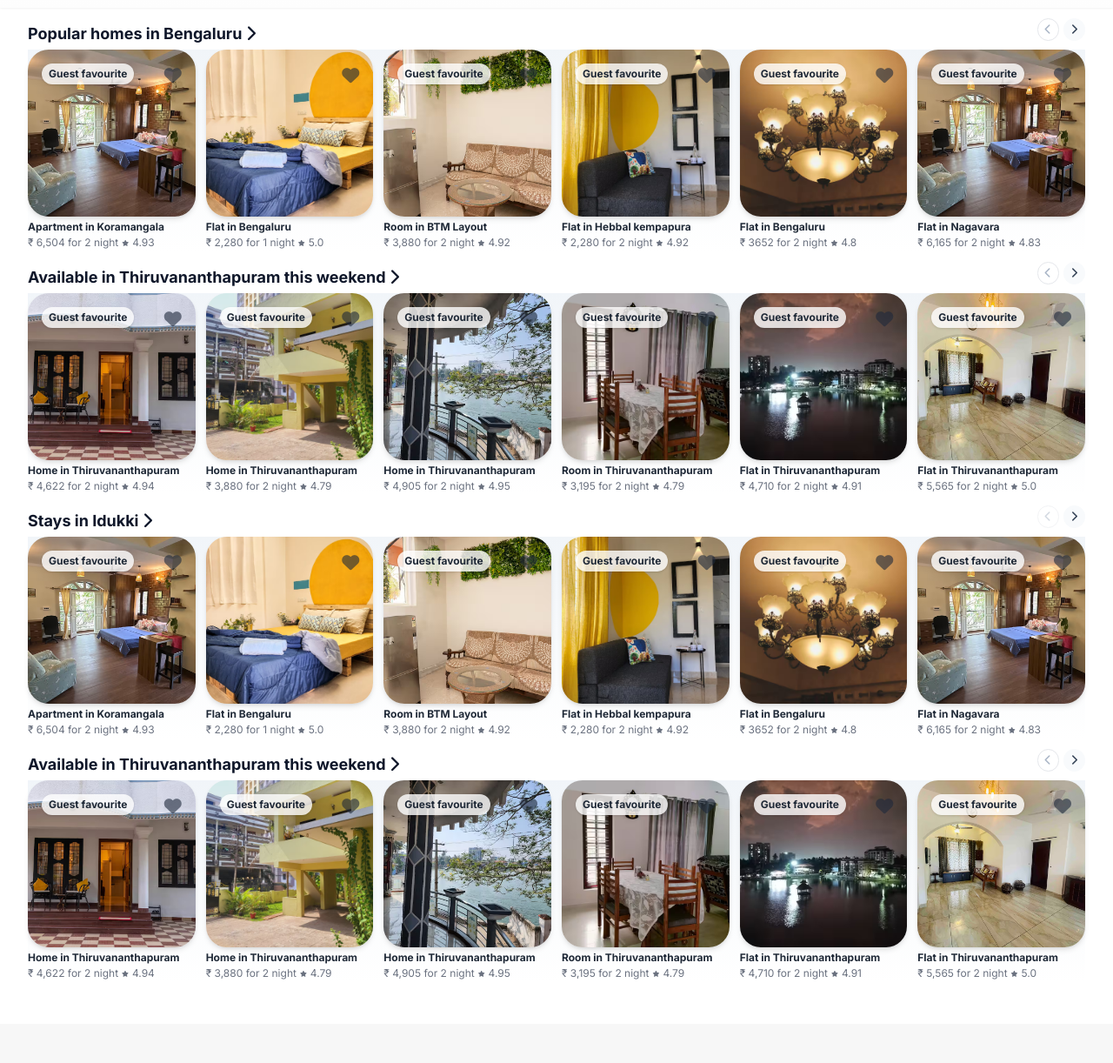
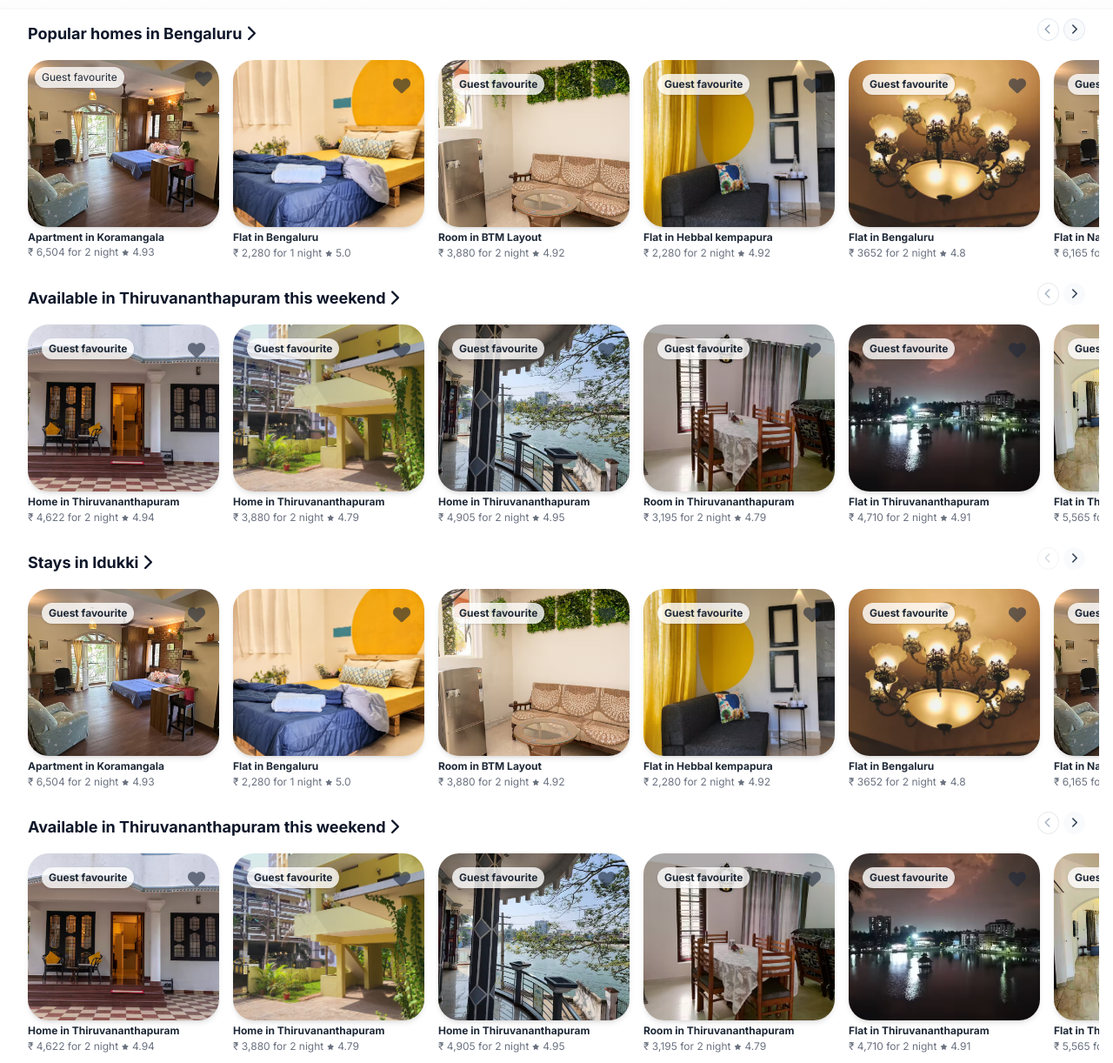
Before and after one commit to Devaduth/airbnb-internship-learning--project, a website: page docs/index.html in a window 1280 px wide. Shown: the part 71-1293 px from the top of the page at 87% size. Drawn offline with nearby package versions, Linux system fonts and the light colour scheme; a web font is replaced by a local one.

Commit message:
Horizontal scroll for tiles enableld

```diff
--- a/docs/index.html
+++ b/docs/index.html
@@ -24,23 +24,35 @@
             font-weight: auto;
             font-style: normal;
         }
+
+        .scrollbar-hidden::-webkit-scrollbar {
+            display: none;
+        }
+
+        .scrollbar-hidden {
+            -ms-overflow-style: none;
+            /* IE/Edge */
+            scrollbar-width: none;
+            /* Firefox */
+        }
     </style>
 </head>
 
 <body>
     <header class="sticky top-0 z-50">
-         <!-- top nav Mobile and tablet view -->
+        <!-- top nav Mobile and tablet view -->
         <div
             class=" flex flex-col lg:hidden justify-center items-center bg-gradient-to-t from-[#fdfdfd] to-white shadow-sm  w-full px-9 pt-4">
             <div
                 class="flex flex-row items-center justify-center  rounded-full shadow-md border border-gray-100 w-full py-3">
-                <button><i class="fa-solid text-xs fa-magnifying-glass"> </i><span class="text-xs font-semibold ml-3"> Start Your
+                <button><i class="fa-solid text-xs fa-magnifying-glass"> </i><span class="text-xs font-semibold ml-3">
+                        Start Your
                         Search</span></button>
             </div>
             <div class="flex justify-around w-full max-w-xl space-x-10 mx-auto mt-3">
                 <button class="text-xs border-b-2 text-slate-500 border-gray-950">Homes</button>
                 <button class="text-xs text-slate-500">Experiences</button>
-                <button  class="text-xs text-slate-500">Services</button>
+                <button class="text-xs text-slate-500">Services</button>
             </div>
 
         </div>
@@ -85,49 +97,43 @@
     <main>
         <!-- hotels -->
         <!-- Bengaluru -->
-        <div class="px-4 ">
-            <div class="flex items-center px-4 items-center justify-between whitespace-nowrap">
-                <h1 class="text  mt-4 mb-1 text-slate-900 font-bold text-lg ">Popular homes in Bengaluru <i
-                        class="fa-solid fa-chevron-right"></i> </h1>
+        <div class="px-4">
+            <div class="flex items-center px-4 justify-between whitespace-nowrap">
+                <h1 class="mt-4 mb-1 text-slate-900 font-bold text-lg">
+                    Popular homes in Bengaluru
+                    <i class="fa-solid fa-chevron-right"></i>
+                </h1>
                 <div>
-                    <button class="border-[1px] opacity-90bg-white py-1 px-2 text-slate-400 rounded-full text-xs">
-                        <i class="fa-solid text-xs opacity-80 fa-chevron-left"></i>
+                    <button class="border border-slate-200 py-1 px-2 text-slate-400 rounded-full text-xs">
+                        <i class="fa-solid fa-chevron-left"></i>
                     </button>
-                    <button class="border border-slate-50 py-1 px-2 text-slate-700 bg-slate-50 rounded-full text-xs ">
+                    <button class="border border-slate-200 py-1 px-2 text-slate-700 bg-slate-50 rounded-full text-xs">
                         <i class="fa-solid fa-chevron-right"></i>
                     </button>
                 </div>
             </div>
-            <div
-                class="grid grid-cols-2 md:grid-cols-4 lg:grid-cols-6 gap-3  mx-4 bg-gradient-to-b from-slate-100 to-white">
-                <div class="hotel-card flex flex-col items-start justify-start w-full">
+
+            <div class="flex overflow-x-auto space-x-4 px-4 py-3 scrollbar-hidden">
+                <div class="hotel-card flex-shrink-0 w-[220px] flex flex-col items-start justify-start">
                     <div class="relative w-full rounded-3xl overflow-hidden shadow-md">
-                        <!-- Img -->
                         <img src="static/apartments/Bengaluru_1.avif" alt="Cottage" class="w-full h-48 object-cover" />
-
-                        <!-- guest fav -->
                         <div
-                            class="absolute  font-bold top-2 left-2 bg-white bg-opacity-80 text-gray-800 text-xs px-2 m-2 py-1 rounded-full shadow">
+                            class="absolute top-2 left-2 bg-white bg-opacity-80 text-gray-800 text-xs px-2 py-1 rounded-full shadow">
                             <button>Guest favourite</button>
                         </div>
-
-                        <!-- heart -->
-                        <div class="absolute top-2 m-2  right-2">
-                            <button class="fav-btn"><i
-                                    class="fav-icon fa-solid fa-heart text-xl text-slate-800 opacity-60 transition-colors duration-100"></i></button>
+                        <div class="absolute top-2 right-2">
+                            <button><i class="fa-solid fa-heart text-xl text-slate-800 opacity-60"></i></button>
                         </div>
                     </div>
                     <h1 class="text-xs font-bold text-gray-800 mt-1">Apartment in Koramangala</h1>
-                    <div class="details flex justify-start space-x-1 items-center w-full text-sm ">
-                        <p class="text-gray-500 text-[12px]">&#8377; 6,504 for 2 night</p>
-                        <p class="flex items-center gap-1 text-[12px] text-gray-500">
-                            <i class="fa-solid fa-star text-[7px] text-gray-500"></i> 4.93
-                        </p>
+                    <div class="details flex space-x-1 text-[12px] text-gray-500 w-full">
+                        <p>&#8377; 6,504 for 2 night</p>
+                        <p class="flex items-center gap-1"><i class="fa-solid fa-star text-[7px]"></i> 4.93</p>
                     </div>
                 </div>
 
-                <div class="hotel-card flex flex-col items-start justify-start w-full">
-                    <div class="relative w-full rounded-3xl overflow-hidden shadow-md">
+                <div class="hotel-card flex-shrink-0 w-[220px] flex flex-col items-start justify-start">
+                    <div class="relative w-full rounded-3xl overflow-hidden scrollbar-hide shadow-md">
                         <!-- Img -->
                         <img src="static/apartments/bengaluru_2.avif" alt="Cottage" class="w-full h-48 object-cover" />
 
@@ -146,7 +152,7 @@
                     </div>
                 </div>
 
-                <div class="hotel-card flex flex-col items-start justify-start w-full">
+                <div class="hotel-card flex-shrink-0 w-[220px] flex flex-col items-start justify-start">
                     <div class="relative w-full rounded-3xl overflow-hidden shadow-md">
                         <!-- Img -->
                         <img src="static/apartments/bengaluru_3.avif" alt="Cottage" class="w-full h-48 object-cover" />
@@ -172,7 +178,7 @@
                     </div>
                 </div>
 
-                <div class="hotel-card flex flex-col items-start justify-start w-full">
+                <div class="hotel-card flex-shrink-0 w-[220px] flex flex-col items-start justify-start">
                     <div class="relative w-full rounded-3xl overflow-hidden shadow-md">
                         <!-- Img -->
                         <img src="static/apartments/bengaluru_4.avif" alt="Cottage" class="w-full h-48 object-cover" />
@@ -198,7 +204,7 @@
                     </div>
                 </div>
 
-                <div class="hotel-card flex flex-col items-start justify-start w-full">
+                <div class="hotel-card flex-shrink-0 w-[220px] flex flex-col items-start justify-start">
                     <div class="relative w-full rounded-3xl overflow-hidden shadow-md">
                         <!-- Img -->
                         <img src="static/apartments/bengaluru_5.avif" alt="Cottage" class="w-full h-48 object-cover" />
@@ -224,7 +230,7 @@
                     </div>
                 </div>
 
-                <div class="hotel-card flex flex-col items-start justify-start w-full">
+                <div class="hotel-card flex-shrink-0 w-[220px] flex flex-col items-start justify-start">
                     <div class="relative w-full rounded-3xl overflow-hidden shadow-md">
                         <!-- Img -->
                         <img src="static/apartments/Bengaluru_1.avif" alt="Cottage" class="w-full h-48 object-cover" />
@@ -255,7 +261,7 @@
 
         <!-- Thiruvananthapuram -->
         <div class="px-4">
-            <div class="flex items-center px-4 items-center justify-between ">
+            <div class="flex items-center px-4 justify-between whitespace-nowrap">
                 <h1 class="text  mt-4 mb-1 text-slate-900 font-bold text-lg ">Available in Thiruvananthapuram this
                     weekend <i class="fa-solid fa-chevron-right"></i>
                 </h1>
@@ -268,9 +274,9 @@
                     </button>
                 </div>
             </div>
-            <div
-                class="grid grid-cols-2 md:grid-cols-4 lg:grid-cols-6 gap-3  mx-4 bg-gradient-to-b from-slate-100 to-white">
-                <div class="hotel-card flex flex-col items-start justify-start w-full">
+
+            <div class="flex overflow-x-auto space-x-4 px-4 py-3 scrollbar-hidden">
+                <div class="hotel-card flex-shrink-0 w-[220px] flex flex-col items-start justify-start">
                     <div class="relative w-full rounded-3xl overflow-hidden shadow-md">
                         <!-- Img -->
                         <img src="static/apartments/tvm_1.avif" alt="Cottage" class="w-full h-48 object-cover" />
@@ -296,7 +302,7 @@
                     </div>
                 </div>
 
-                <div class="hotel-card flex flex-col items-start justify-start w-full">
+                <div class="hotel-card flex-shrink-0 w-[220px] flex flex-col items-start justify-start">
                     <div class="relative w-full rounded-3xl overflow-hidden shadow-md">
                         <!-- Img -->
                         <img src="static/apartments/tvm_2.avif" alt="Cottage" class="w-full h-48 object-cover" />
@@ -322,7 +328,7 @@
                     </div>
                 </div>
 
-                <div class="hotel-card flex flex-col items-start justify-start w-full">
+                <div class="hotel-card flex-shrink-0 w-[220px] flex flex-col items-start justify-start">
                     <div class="relative w-full rounded-3xl overflow-hidden shadow-md">
                         <!-- Img -->
                         <img src="static/apartments/tvm_3.avif" alt="Cottage" class="w-full h-48 object-cover" />
@@ -348,7 +354,7 @@
                     </div>
                 </div>
 
-                <div class="hotel-card flex flex-col items-start justify-start w-full">
+                <div class="hotel-card flex-shrink-0 w-[220px] flex flex-col items-start justify-start">
                     <div class="relative w-full rounded-3xl overflow-hidden shadow-md">
                         <!-- Img -->
                         <img src="static/apartments/tvm_4.avif" alt="Cottage" class="w-full h-48 object-cover" />
@@ -374,7 +380,7 @@
                     </div>
                 </div>
 
-                <div class="hotel-card flex flex-col items-start justify-start w-full">
+                <div class="hotel-card flex-shrink-0 w-[220px] flex flex-col items-start justify-start">
                     <div class="relative w-full rounded-3xl overflow-hidden shadow-md">
                         <!-- Img -->
                         <img src="static/apartments/tvm_5.avif" alt="Cottage" class="w-full h-48 object-cover" />
@@ -400,7 +406,7 @@
                     </div>
                 </div>
 
-                <div class="hotel-card flex flex-col items-start justify-start w-full">
+                <div class="hotel-card flex-shrink-0 w-[220px] flex flex-col items-start justify-start">
                     <div class="relative w-full rounded-3xl overflow-hidden shadow-md">
                         <!-- Img -->
                         <img src="static/apartments/tvm_6.avif" alt="Cottage" class="w-full h-48 object-cover" />
@@ -430,7 +436,7 @@
 
         <!-- Bengaluru -->
         <div class="px-4">
-            <div class="flex items-center px-4 items-center justify-between ">
+            <div class="flex items-center px-4 justify-between whitespace-nowrap">
                 <h1 class="text  mt-4 mb-1 text-slate-900 font-bold text-lg ">Stays in Idukki <i
                         class="fa-solid fa-chevron-right"></i></h1>
                 <div>
@@ -442,9 +448,8 @@
                     </button>
                 </div>
             </div>
-            <div
-                class="grid grid-cols-2 md:grid-cols-4 lg:grid-cols-6 gap-3  mx-4 bg-gradient-to-b from-slate-100 to-white">
-                <div class="hotel-card flex flex-col items-start justify-start w-full">
+           <div class="flex overflow-x-auto space-x-4 px-4 py-3 scrollbar-hidden">
+                <div class="hotel-card flex-shrink-0 w-[220px] flex flex-col items-start justify-start">
                     <div class="relative w-full rounded-3xl overflow-hidden shadow-md">
                         <!-- Img -->
                         <img src="static/apartments/Bengaluru_1.avif" alt="Cottage" class="w-full h-48 object-cover" />
@@ -470,7 +475,7 @@
                     </div>
                 </div>
 
-                <div class="hotel-card flex flex-col items-start justify-start w-full">
+                <div class="hotel-card flex-shrink-0 w-[220px] flex flex-col items-start justify-start">
                     <div class="relative w-full rounded-3xl overflow-hidden shadow-md">
                         <!-- Img -->
                         <img src="static/apartments/bengaluru_2.avif" alt="Cottage" class="w-full h-48 object-cover" />
@@ -490,7 +495,7 @@
                     </div>
                 </div>
 
-                <div class="hotel-card flex flex-col items-start justify-start w-full">
+                <div class="hotel-card flex-shrink-0 w-[220px] flex flex-col items-start justify-start">
                     <div class="relative w-full rounded-3xl overflow-hidden shadow-md">
                         <!-- Img -->
                         <img src="static/apartments/bengaluru_3.avif" alt="Cottage" class="w-full h-48 object-cover" />
@@ -516,7 +521,7 @@
                     </div>
                 </div>
 
-                <div class="hotel-card flex flex-col items-start justify-start w-full">
+                <div class="hotel-card flex-shrink-0 w-[220px] flex flex-col items-start justify-start">
                     <div class="relative w-full rounded-3xl overflow-hidden shadow-md">
                         <!-- Img -->
                         <img src="static/apartments/bengaluru_4.avif" alt="Cottage" class="w-full h-48 object-cover" />
@@ -542,7 +547,7 @@
                     </div>
                 </div>
 
-                <div class="hotel-card flex flex-col items-start justify-start w-full">
+                <div class="hotel-card flex-shrink-0 w-[220px] flex flex-col items-start justify-start">
                     <div class="relative w-full rounded-3xl overflow-hidden shadow-md">
                         <!-- Img -->
                         <img src="static/apartments/bengaluru_5.avif" alt="Cottage" class="w-full h-48 object-cover" />
@@ -568,7 +573,7 @@
                     </div>
                 </div>
 
-                <div class="hotel-card flex flex-col items-start justify-start w-full">
+                <div class="hotel-card flex-shrink-0 w-[220px] flex flex-col items-start justify-start">
                     <div class="relative w-full rounded-3xl overflow-hidden shadow-md">
                         <!-- Img -->
                         <img src="static/apartments/Bengaluru_1.avif" alt="Cottage" class="w-full h-48 object-cover" />
@@ -598,7 +603,7 @@
 
         <!-- Thiruvananthapuram -->
         <div class="px-4">
-            <div class="flex items-center px-4 items-center justify-between ">
+            <div class="flex items-center px-4 justify-between whitespace-nowrap">
                 <h1 class="text  mt-4 mb-1 text-slate-900 font-bold text-lg ">Available in Thiruvananthapuram this
                     weekend <i class="fa-solid fa-chevron-right"></i>
                 </h1>
@@ -611,9 +616,8 @@
                     </button>
                 </div>
             </div>
-            <div
-                class="grid grid-cols-2 md:grid-cols-4 lg:grid-cols-6 gap-3  mx-4 bg-gradient-to-b from-slate-100 to-white">
-                <div class="hotel-card flex flex-col items-start justify-start w-full">
+            <div class="flex overflow-x-auto space-x-4 px-4 py-3 scrollbar-hidden">
+                <div class="hotel-card flex-shrink-0 w-[220px] flex flex-col items-start justify-start">
                     <div class="relative w-full rounded-3xl overflow-hidden shadow-md">
                         <!-- Img -->
                         <img src="static/apartments/tvm_1.avif" alt="Cottage" class="w-full h-48 object-cover" />
@@ -639,7 +643,7 @@
                     </div>
                 </div>
 
-                <div class="hotel-card flex flex-col items-start justify-start w-full">
+                <div class="hotel-card flex-shrink-0 w-[220px] flex flex-col items-start justify-start">
                     <div class="relative w-full rounded-3xl overflow-hidden shadow-md">
                         <!-- Img -->
                         <img src="static/apartments/tvm_2.avif" alt="Cottage" class="w-full h-48 object-cover" />
@@ -665,7 +669,7 @@
                     </div>
                 </div>
 
-                <div class="hotel-card flex flex-col items-start justify-start w-full">
+                <div class="hotel-card flex-shrink-0 w-[220px] flex flex-col items-start justify-start">
                     <div class="relative w-full rounded-3xl overflow-hidden shadow-md">
                         <!-- Img -->
                         <img src="static/apartments/tvm_3.avif" alt="Cottage" class="w-full h-48 object-cover" />
@@ -691,7 +695,7 @@
                     </div>
                 </div>
 
-                <div class="hotel-card flex flex-col items-start justify-start w-full">
+                <div class="hotel-card flex-shrink-0 w-[220px] flex flex-col items-start justify-start">
                     <div class="relative w-full rounded-3xl overflow-hidden shadow-md">
                         <!-- Img -->
                         <img src="static/apartments/tvm_4.avif" alt="Cottage" class="w-full h-48 object-cover" />
@@ -717,7 +721,7 @@
                     </div>
                 </div>
 
-                <div class="hotel-card flex flex-col items-start justify-start w-full">
+                <div class="hotel-card flex-shrink-0 w-[220px] flex flex-col items-start justify-start">
                     <div class="relative w-full rounded-3xl overflow-hidden shadow-md">
                         <!-- Img -->
                         <img src="static/apartments/tvm_5.avif" alt="Cottage" class="w-full h-48 object-cover" />
@@ -743,7 +747,7 @@
                     </div>
                 </div>
 
-                <div class="hotel-card flex flex-col items-start justify-start w-full">
+                <div class="hotel-card flex-shrink-0 w-[220px] flex flex-col items-start justify-start">
                     <div class="relative w-full rounded-3xl overflow-hidden shadow-md">
                         <!-- Img -->
                         <img src="static/apartments/tvm_6.avif" alt="Cottage" class="w-full h-48 object-cover" />
--- a/package.json
+++ b/package.json
@@ -10,5 +10,8 @@
   "description": "",
   "devDependencies": {
     "tailwindcss": "^3.4.17"
+  },
+  "dependencies": {
+    "tailwind-scrollbar-hide": "^4.0.0"
   }
 }
--- a/tailwind.config.js
+++ b/tailwind.config.js
@@ -9,5 +9,5 @@ module.exports = {
         }
     },
   },
-  plugins: [],
+   plugins: [require('tailwind-scrollbar-hide')],
 }
```
Also changed, not shown: 1 other file.
